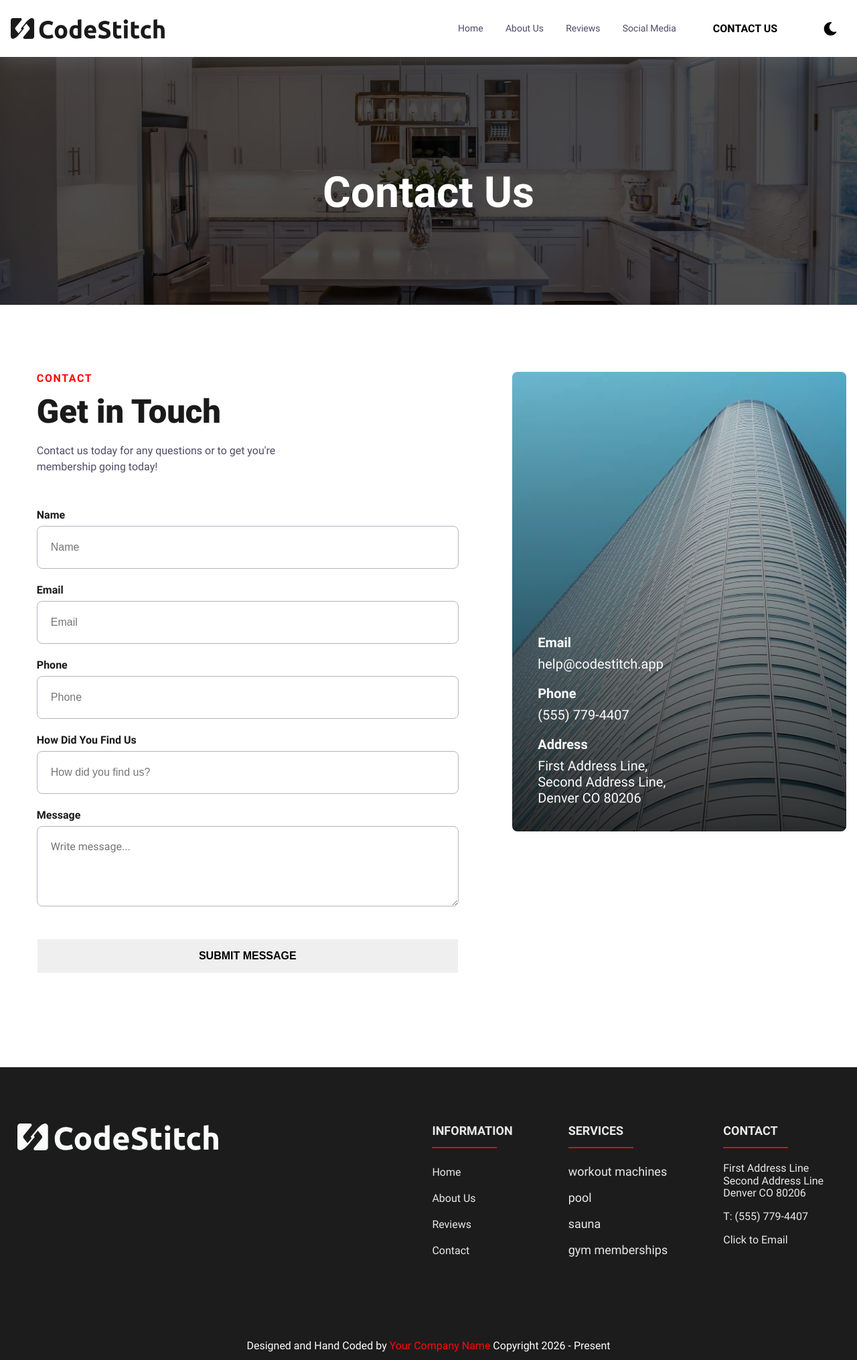
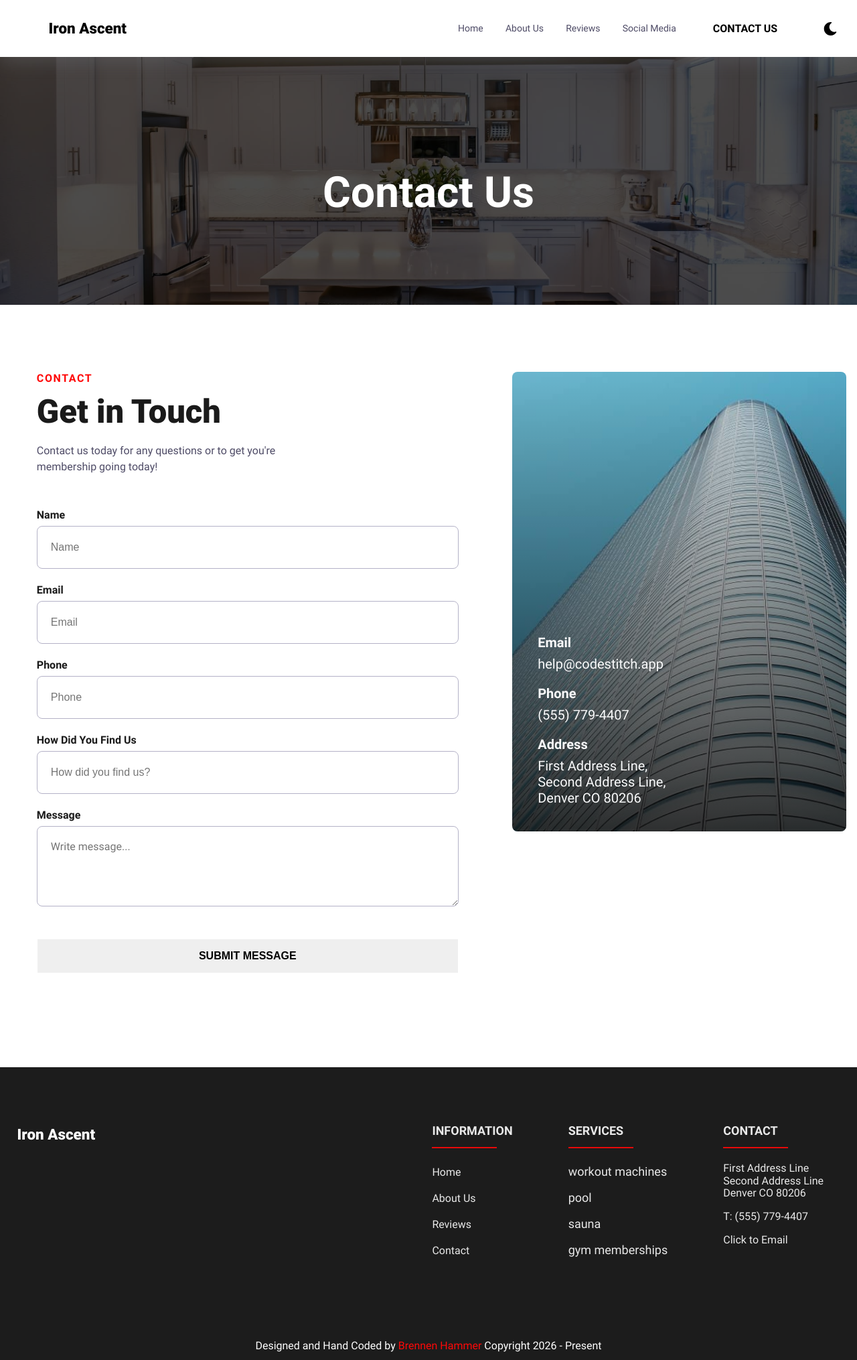
Before and after one commit to BrennenHammer/iron-ascent, an Eleventy site: page src/content/pages/contact.html in a window 1280 px wide. Shown: the whole page at 67% size. Built offline with nearby package versions, Linux system fonts and the light colour scheme; Eleventy itself is replaced by a stand-in of ours; files that its build step writes are made by us from their sources.

Commit message:
logo on header and footer. logo css

```diff
--- a/src/_includes/components/footer.html
+++ b/src/_includes/components/footer.html
@@ -5,15 +5,7 @@
 <footer id="footer">
     <div class="container">
         <div class="left-section">
-            <a class="logo" href="/"
-                ><img
-                    loading="lazy"
-                    decoding="async"
-                    src="/assets/svgs/logo-white.svg"
-                    alt="logo"
-                    width="264"
-                    height="78"
-            /></a>
+            <a class="logo" href="/">Iron Ascent</a>
 
         </div>
         <div class="right-section">
@@ -73,7 +65,7 @@
 
     <div class="credit">
         <span>Designed and Hand Coded by</span>
-        <a href="/" target="_blank" rel="noopener">Your Company Name</a>
+        <a href="/" target="_blank" rel="noopener">Brennen Hammer</a>
         <span class="copyright"> Copyright {% year %} - Present</span>
     </div>
 </footer>
--- a/src/_includes/components/header.html
+++ b/src/_includes/components/header.html
@@ -6,14 +6,7 @@
     <div class="cs-container">
         <!--Nav Logo-->
         <a href="/" class="cs-logo" aria-label="back to home" tabindex="2">
-            <img
-                src="/assets/svgs/logo-black.svg"
-                alt=""
-                width="210"
-                height="29"
-                aria-hidden="true"
-                decoding="async"
-            />
+          Iron Ascent
         </a>
         <!--Navigation List-->
         <nav class="cs-nav" role="navigation">
--- a/src/assets/sass/root.scss
+++ b/src/assets/sass/root.scss
@@ -6,7 +6,18 @@
 
 /* CodeStitch Root and Helpers */
 @media only screen and (min-width: 0rem) {
-    // Website colors
+   .cs-logo{
+    text-decoration: none;
+    color: black;
+    font-size: 1.4rem;
+    font-weight: 800;
+   }
+   .logo{
+    text-decoration: none;
+    color: white;
+    font-size: 1.4rem;
+    font-weight: 800;
+   }
     :root {
         --primary: #ff0808;
         --primaryLight: #ec4040;
@@ -363,6 +374,7 @@
             display: flex;
             justify-content: center;
             align-items: center;
+            text-decoration: none;
             margin: 0 auto 0 0;
             height: 100%;
             max-width: calc(146 / 16 * 1rem);
```
Also changed, not shown: src/assets/css/root.css, src/assets/images/construction.jpg, 1 other file.
